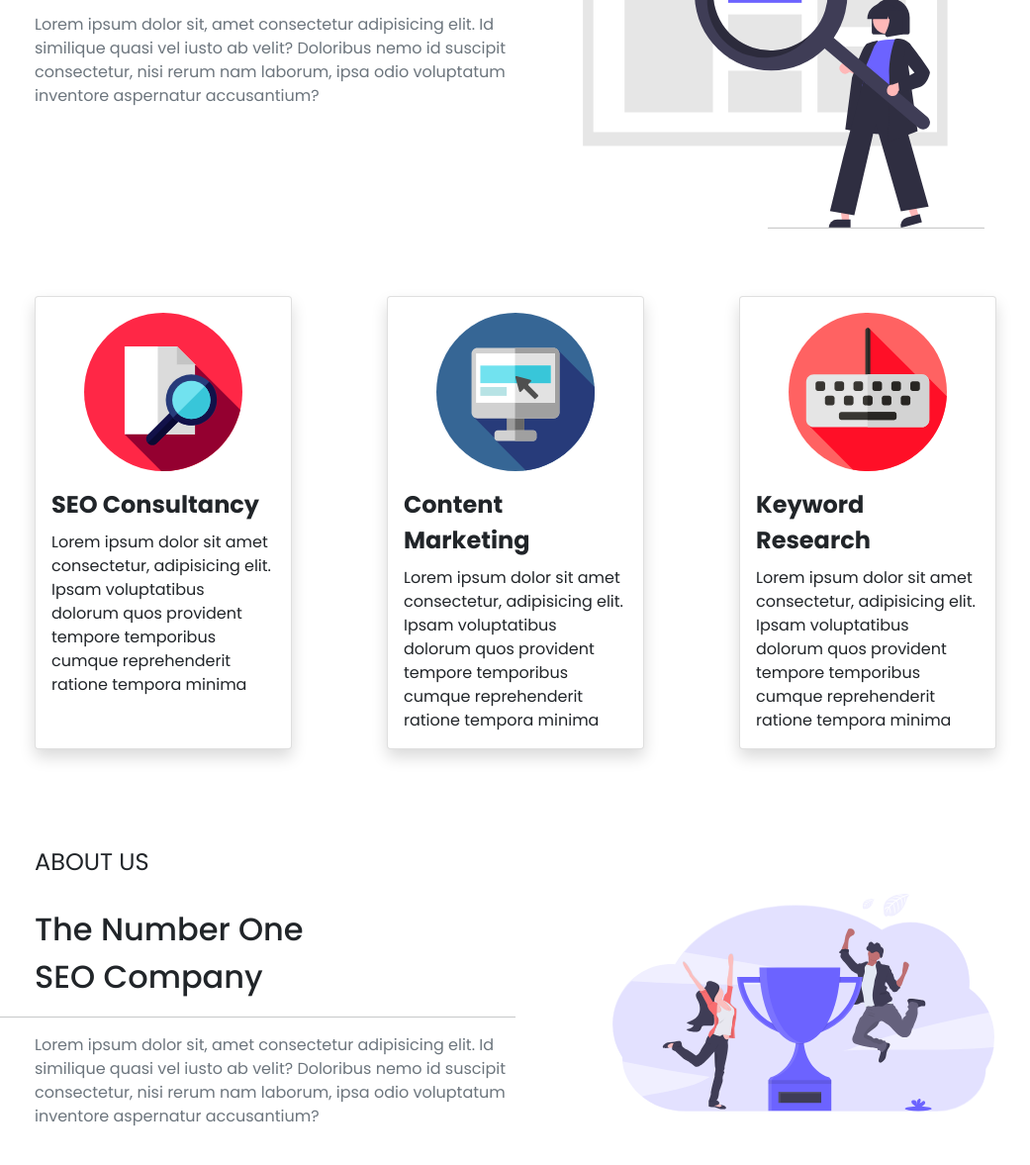
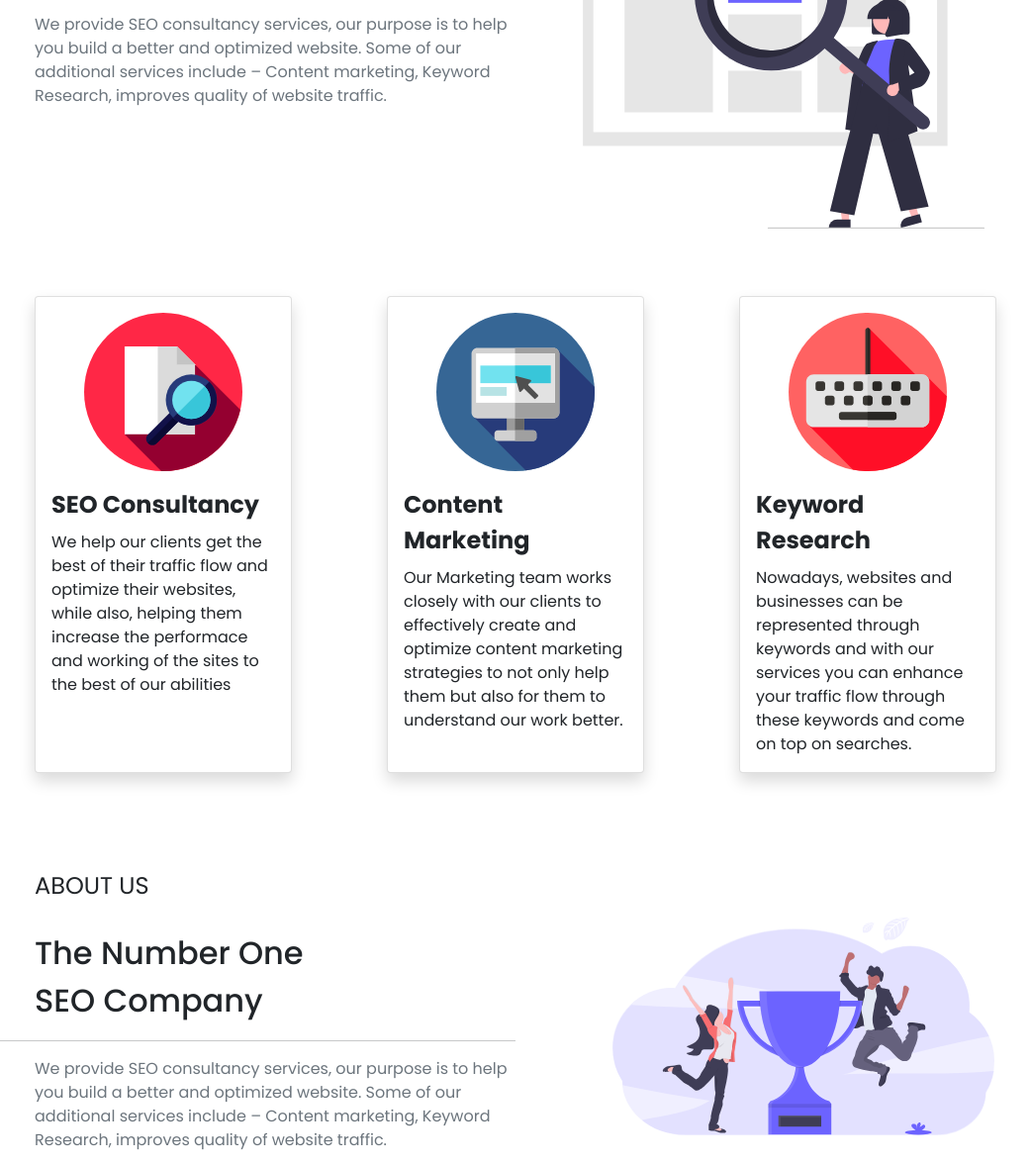
Before and after one commit to Kartik8309/BS-Proj, a website: page index/index.html in a window 1280 px wide. Shown: the part 272-1449 px from the top of the page at 99% size, without its empty margins (143-1184 px from the left). Drawn offline with nearby package versions, Linux system fonts and the light colour scheme.

Commit message:
Update index.html

```diff
--- a/index/index.html
+++ b/index/index.html
@@ -57,7 +57,7 @@
                     <p class="contentText fs-2 ms-5">
                         We Check And Optimise <br />Your Website !
                     </p>
-                    <p class="ms-5 text-secondary">Lorem ipsum dolor sit, amet consectetur adipisicing elit. Id similique quasi vel iusto ab velit? Doloribus nemo id suscipit consectetur, nisi rerum nam laborum, ipsa odio voluptatum inventore aspernatur accusantium?</p>
+                    <p class="ms-5 text-secondary">We provide SEO consultancy services, our purpose is to help you build a better and optimized website. Some of our additional services include – Content marketing, Keyword Research, improves quality of website traffic.</p>
                 </div>
                 <div class="col"  >
                     <img src="../assets/undraw_web_search_re_efla.svg" alt="content1" class="contentImg1 ms-5">
@@ -76,7 +76,7 @@
                             SEO Consultancy
                         </div>
                         <div class="card-text">
-                            Lorem ipsum dolor sit amet consectetur, adipisicing elit. Ipsam voluptatibus dolorum quos provident tempore temporibus cumque reprehenderit ratione tempora minima
+                            We help our clients get the best of their traffic flow and optimize their websites, while also, helping them increase the performace and working of the sites to the best of our abilities
                         </div>
                      </div>
                 </div>
@@ -89,7 +89,7 @@
                             Content Marketing
                         </div>
                         <div class="card-text">
-                            Lorem ipsum dolor sit amet consectetur, adipisicing elit. Ipsam voluptatibus dolorum quos provident tempore temporibus cumque reprehenderit ratione tempora minima
+                            Our Marketing team works closely with our clients to effectively create and optimize content marketing strategies to not only help them but also for them to understand our work better.
                         </div>
                     </div>
                 </div>
@@ -102,7 +102,7 @@
                         Keyword Research
                     </div>
                     <div class="card-text">
-                        Lorem ipsum dolor sit amet consectetur, adipisicing elit. Ipsam voluptatibus dolorum quos provident tempore temporibus cumque reprehenderit ratione tempora minima
+                        Nowadays, websites and businesses can be represented through keywords and with our services you can enhance your traffic flow through these keywords and come on top on searches.
                     </div>
                     </div>
                 </div>
@@ -120,7 +120,7 @@
                       The Number One <br />SEO Company
                   </p>
                   <hr>
-                  <p class="ms-5 text-secondary">Lorem ipsum dolor sit, amet consectetur adipisicing elit. Id similique quasi vel iusto ab velit? Doloribus nemo id suscipit consectetur, nisi rerum nam laborum, ipsa odio voluptatum inventore aspernatur accusantium?</p>
+                  <p class="ms-5 text-secondary">We provide SEO consultancy services, our purpose is to help you build a better and optimized website. Some of our additional services include – Content marketing, Keyword Research, improves quality of website traffic.</p>
                   <button class="navBtn ms-5 mt-4 "><a href="../about/about.html" class="text-decoration-none text-light" >Read More</a></button>
               </div>
               <div class="col"  >
@@ -203,7 +203,7 @@
                 <div class="d-flex mt-3">
                     <div class="col-4" >
                         <p class="fs-4">SEO Plus</p>
-                        <p>Lorem ipsum dolor, sit amet consectetur adipisicing elit. Beatae aliquam veritatis praesentium necessitatibus esse nam, quas officiis ipsa quasi voluptate repudiandae
+                        <p>We provide SEO consultancy services, our purpose is to help you build a better and optimized website. Some of our additional services include – Content marketing, Keyword Research, improves quality of website traffic.
                         </p>
                     </div>
                     <div class="col-4">
```
